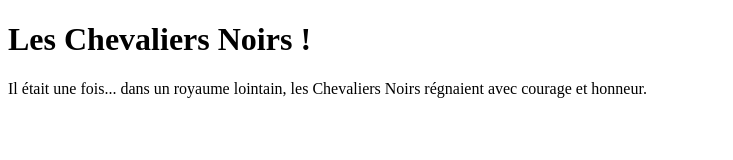
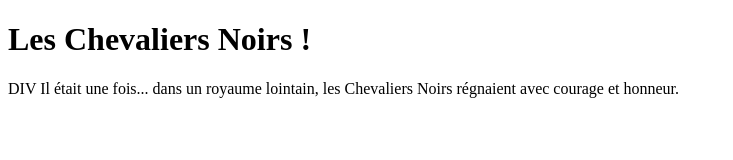
Before and after one commit to NicoP41/formation-git-mastering-discover-github, a plain HTML site: page index.html in a window 1280 px wide. Shown: the whole page, without its empty margins (0-733 px from the left). Drawn offline with Linux system fonts and the light colour scheme.

Commit message:
-feat-div

```diff
--- a/index.html
+++ b/index.html
@@ -7,8 +7,8 @@
 </head>
 <body>
     <h1>Les Chevaliers Noirs !</h1>
-    <span>
-        <p>Il était une fois... dans un royaume lointain, les Chevaliers Noirs régnaient avec courage et honneur.</p>
-    </span>
+    <div>
+        <p>DIV Il était une fois... dans un royaume lointain, les Chevaliers Noirs régnaient avec courage et honneur.</p>
+    </div>
 </body>
 </html>
```
